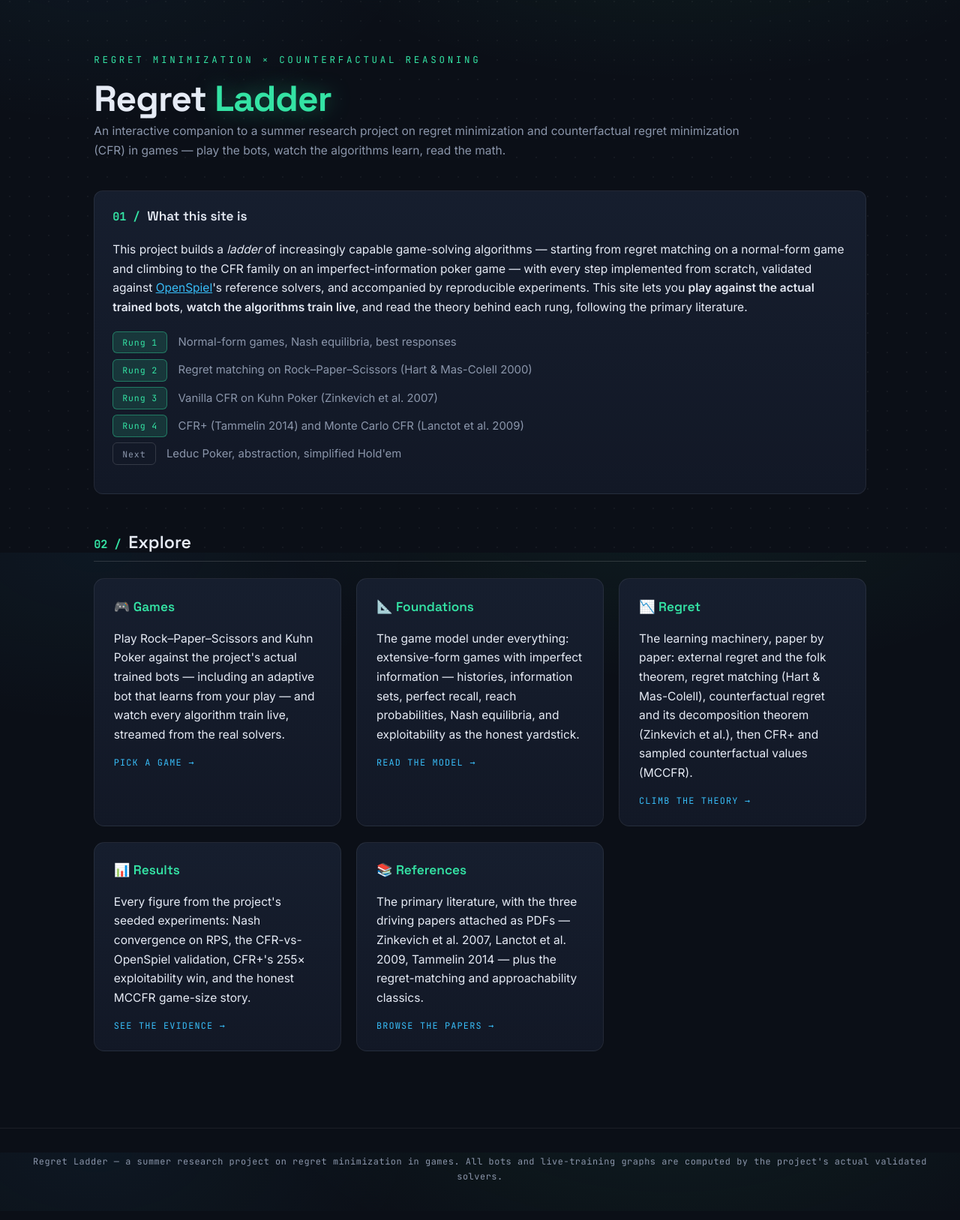
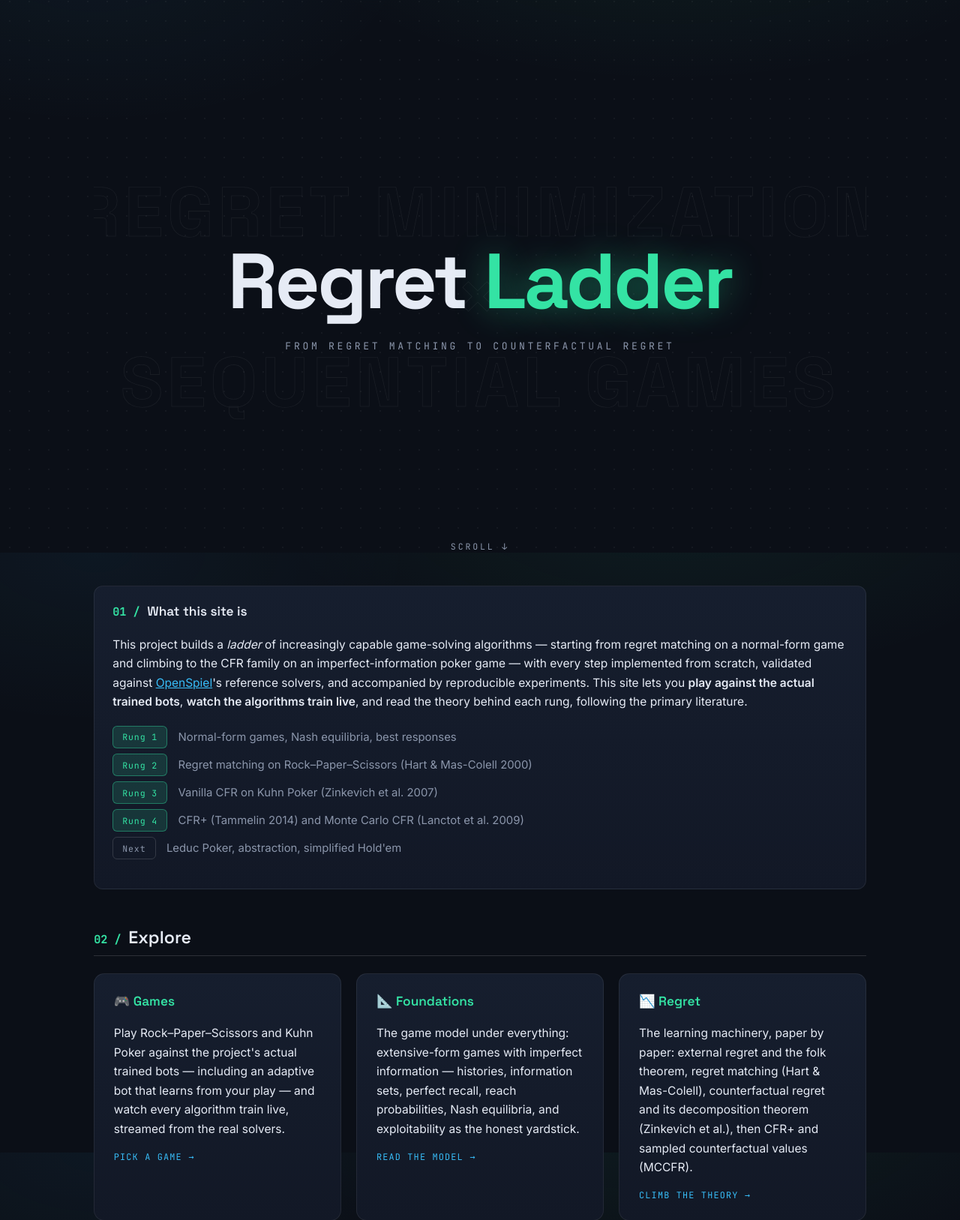
Before and after one commit to Rinnegan-1249/regret-ladder, a FastAPI app: page / in a window 1280 px wide. Shown: the part 63-1690 px from the top of the page at 75% size. Before the commit the page ends 1637 px from the top, so only its background shows below. Run offline with FastAPI, Linux system fonts and the light colour scheme; some libraries are stand-ins or nearby versions.

Commit message:
Full-screen landing hero with watermark background text
Home now opens with a viewport-height hero: a huge Regret Ladder
title, an outlined REGRET MINIMIZATION x SEQUENTIAL GAMES watermark
drifting slowly behind it, a mono sub-line, and a bobbing scroll cue
anchored to the project brief; the brief and section directory follow
on scroll.

Co-Authored-By: Claude Fable 5 <noreply@anthropic.com>

```diff
--- a/web/static/css/style.css
+++ b/web/static/css/style.css
@@ -376,6 +376,49 @@ button.pact.passv:hover { background: rgba(248,113,113,0.1); box-shadow: 0 0 18p
 .hero h1 { font-size: 3rem; margin: 0; }
 .hero h1 .accent { color: var(--mint); text-shadow: 0 0 30px rgba(52,227,164,0.4); }
 
+/* Full-screen landing hero with giant watermark text behind the title */
+.hero-xl {
+  position: relative;
+  min-height: calc(100vh - 64px);
+  display: flex; flex-direction: column; align-items: center; justify-content: center;
+  text-align: center;
+  overflow: hidden;
+}
+.hero-xl .bg-text {
+  position: absolute; inset: 0;
+  display: flex; flex-direction: column; align-items: center; justify-content: center;
+  gap: 1.2vw;
+  font-family: var(--font-display); font-weight: 700;
+  font-size: 7.2vw; line-height: 1.05; letter-spacing: 0.06em;
+  text-transform: uppercase; white-space: nowrap;
+  color: transparent;
+  -webkit-text-stroke: 1px rgba(255, 255, 255, 0.06);
+  user-select: none; pointer-events: none;
+  animation: bgdrift 14s ease-in-out infinite alternate;
+}
+@keyframes bgdrift {
+  from { transform: translateY(-1.2%) scale(1); opacity: 0.9; }
+  to   { transform: translateY(1.2%) scale(1.025); opacity: 1; }
+}
+.hero-xl .fg { position: relative; z-index: 1; animation: fadeup 0.8s ease; }
+.hero-xl h1 {
+  font-size: clamp(3.4rem, 8.5vw, 6.5rem);
+  margin: 0; letter-spacing: -0.03em; line-height: 1.05;
+}
+.hero-xl h1 .accent { color: var(--mint); text-shadow: 0 0 46px rgba(52, 227, 164, 0.45); }
+.hero-xl .sub {
+  font-family: var(--font-mono); font-size: 0.82rem; letter-spacing: 0.28em;
+  text-transform: uppercase; color: var(--muted); margin-top: 1.3rem;
+}
+.hero-xl .scroll-cue {
+  position: absolute; bottom: 2rem; left: 50%; transform: translateX(-50%);
+  font-family: var(--font-mono); font-size: 0.72rem; letter-spacing: 0.25em;
+  text-transform: uppercase; color: var(--muted); text-decoration: none;
+  animation: bob 1.8s ease-in-out infinite;
+}
+.hero-xl .scroll-cue:hover { color: var(--mint); }
+@keyframes bob { 0%, 100% { transform: translate(-50%, 0); } 50% { transform: translate(-50%, 7px); } }
+
 .refs li { margin: 0.85rem 0; }
 .refs .pdf { font-family: var(--font-mono); font-size: 0.8rem; }
 .refs .meta { color: var(--muted); }
--- a/web/templates/index.html
+++ b/web/templates/index.html
@@ -2,15 +2,20 @@
 {% block title %}Regret Ladder — regret minimization in games{% endblock %}
 {% block content %}
 
-<div class="hero">
-  <div class="tagline">REGRET MINIMIZATION &times; COUNTERFACTUAL REASONING</div>
-  <h1>Regret <span class="accent">Ladder</span></h1>
-  <p class="subtitle">An interactive companion to a summer research project on regret minimization and
-  counterfactual regret minimization (CFR) in games — play the bots, watch the algorithms learn,
-  read the math.</p>
+<div class="hero-xl">
+  <div class="bg-text" aria-hidden="true">
+    <span>Regret Minimization</span>
+    <span>&times;</span>
+    <span>Sequential Games</span>
+  </div>
+  <div class="fg">
+    <h1>Regret <span class="accent">Ladder</span></h1>
+    <div class="sub">From regret matching to counterfactual regret</div>
+  </div>
+  <a class="scroll-cue" href="#about">scroll &darr;</a>
 </div>
 
-<div class="card">
+<div class="card" id="about">
   <h3 style="margin-top:0"><span class="secnum">01 /</span>What this site is</h3>
   <p>
     This project builds a <em>ladder</em> of increasingly capable game-solving algorithms — starting from
```
